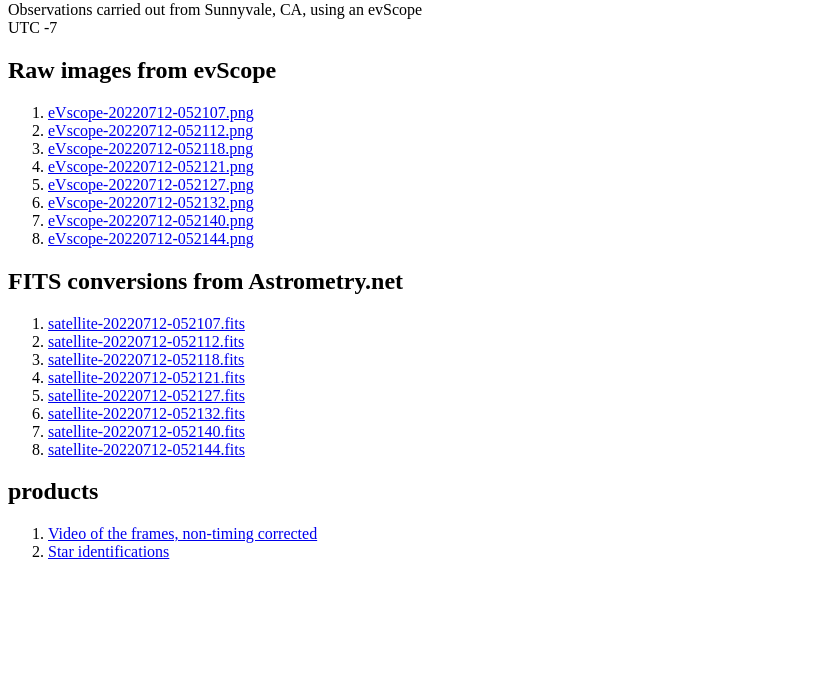
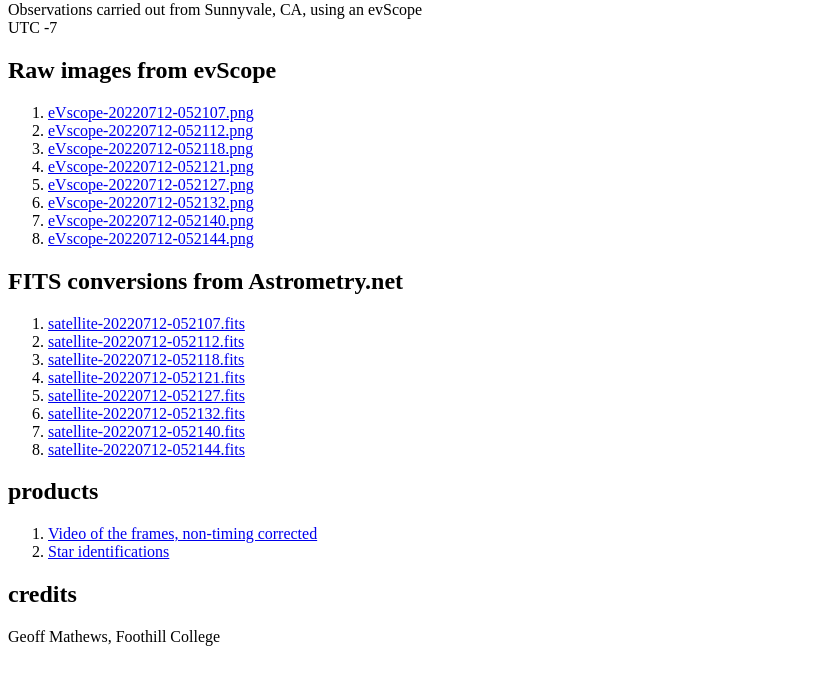
Before and after one commit to GeoffMathews/satellite-20220711, a plain HTML site: page index.html in a window 1280 px wide. Shown: the part 79-764 px from the top of the page, without its empty margins (0-826 px from the left). Drawn offline with Linux system fonts and the light colour scheme.

Commit message:
Update index.html

```diff
--- a/index.html
+++ b/index.html
@@ -41,5 +41,8 @@
         <li><a href="satellite-star-key.jpg">Star identifications</a>
       </ol>
 
+    <h2> credits </h2>
+      Geoff Mathews, Foothill College
+
   </body>
 </html>
```
